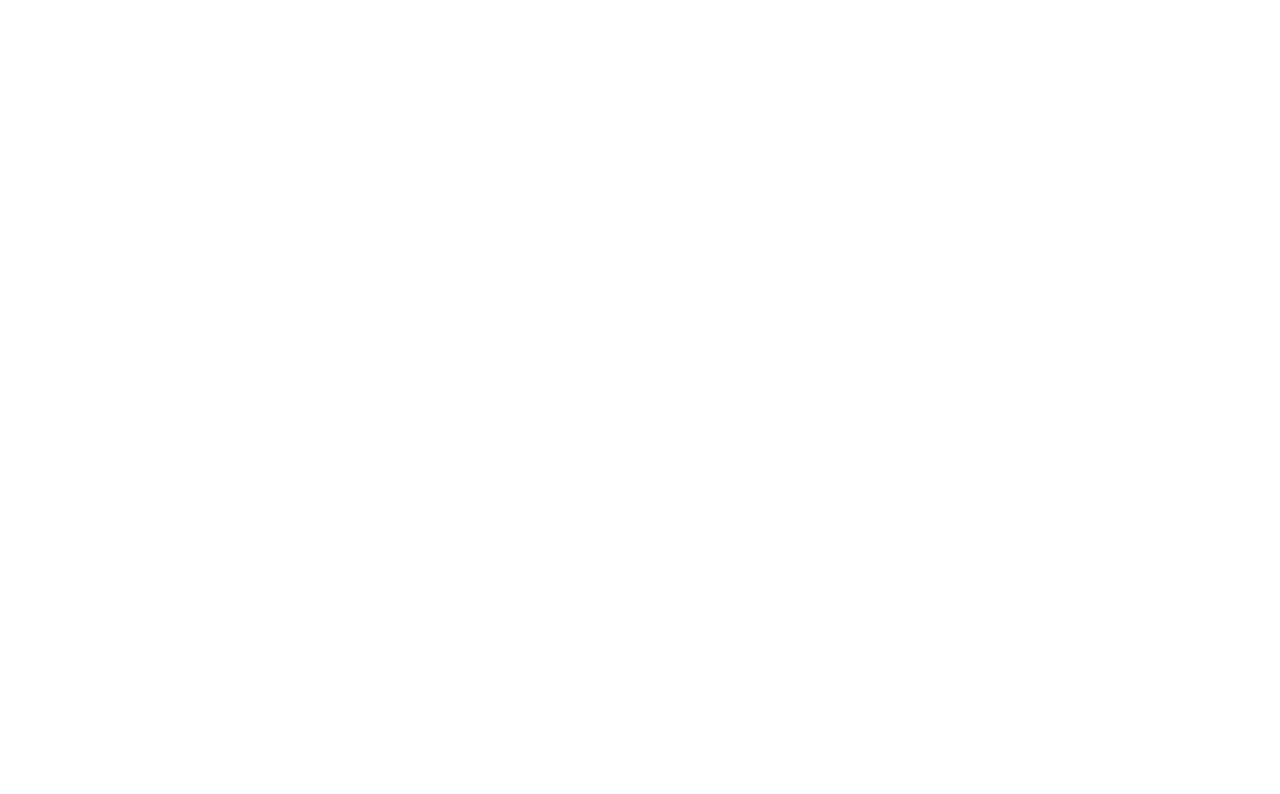
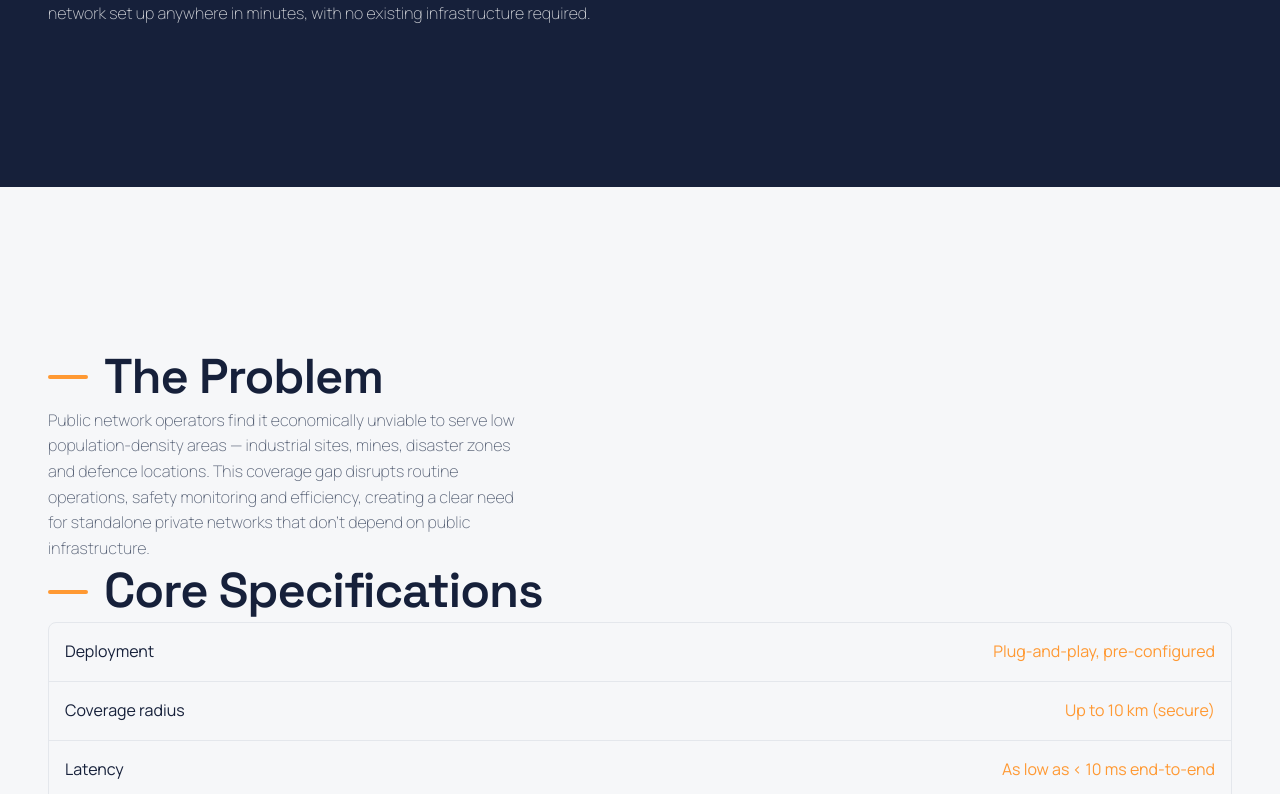
Before and after one commit to divyanshchahar/kinesis, a Next.js app: page /products/private_5g in a window 1280 px wide. Before the commit this address had no page. Shown: the part 506-1300 px from the top of the page. Before the commit the page ends 800 px from the top, so only its background shows below. Built offline with nearby package versions, Linux system fonts and the light colour scheme.

Commit message:
added new page

```diff
--- /dev/null
+++ b/src/app/products/private_5g/page.module.css
@@ -0,0 +1,34 @@
+.unOrderedList {
+    display: flex;
+    flex-direction: column;
+    width: 100%;
+    gap: var(--dimension-4);
+}
+
+@media screen and (min-width: 480px) {
+    .unOrderedList {
+        display: flex;
+        flex-direction: row;
+        flex-wrap: wrap;
+        width: 100%;
+        gap: var(--dimension-4);
+
+        li {
+            max-width: var(--max-width-xxs);
+        }
+    }
+}
+
+.max60chContainer {
+    max-width: var(--max-width-60ch);
+}
+
+.flexContainer{
+    flex: 1;
+}
+
+@media screen and (min-width: 480px) {
+    .flexContainer{
+        min-width: var(--max-width-xxs);
+    }
+}
--- /dev/null
+++ b/src/app/products/private_5g/page.tsx
@@ -0,0 +1,132 @@
+import Header2Layout from "@/ui/layouts/Header2Layout";
+import AccentedHeading2Layout from "@/ui/layouts/AccentedHeading2Layout";
+import CharctersticTableLayout from "@/ui/layouts/CharctersticTableLayout";
+import UnorderedListComponent from "@/ui/componenets/UnorderedListComponent";
+import TextCard1Layout from "@/ui/layouts/TextCard1Layout";
+import CTA2Layout from "@/ui/layouts/CTA2Layout";
+import styles from "./page.module.css"
+
+export default function PlasticToDiesel() {
+    return (
+        <>
+            <Header2Layout colorScheme={"colorScheme3"} capsulText={"SUSTAINABILITY"}
+                           headingText={"Private 5G Networks — RDN Box"}
+                           bodyText={"The RDN Box is a compact, self-contained wireless network hub that integrates the Radio Access Network (RAN), Core Network and an AI engine into a single portable unit. Built on 3GPP-defined 5G-Advanced standards and pre-configured for plug-and-play deployment — a fully functional private 5G network set up anywhere in minutes, with no existing infrastructure required."}
+                           hasBox={false} version={"saffron"}/>
+
+            <div className={`colorScheme2 paddedContainer`}>
+
+                <div className={`maxWidthContainer flex3`}>
+                    <div className={`${styles.max60chContainer}`}>
+                        <div className={`flex2`}>
+                            <AccentedHeading2Layout colorScheme={"colorScheme2"} headingText={"The Problem"}
+                                                    version={"saffron"}/>
+
+                            <p className={`lightNormal`}>
+                                Public network operators find it economically unviable to serve low population-density
+                                areas
+                                — industrial sites, mines, disaster zones and defence locations. This coverage gap
+                                disrupts
+                                routine operations, safety monitoring and efficiency, creating a clear need for
+                                standalone
+                                private networks that don’t depend on public infrastructure.
+                            </p>
+                        </div>
+                    </div>
+
+                    {/*CORE SPECIFICATION*/}
+                    <div className={`flex2`}>
+                        <AccentedHeading2Layout colorScheme={"colorScheme2"} headingText={"Core Specifications"}
+                                                version={"saffron"}/>
+
+                        <CharctersticTableLayout colorScheme={"colorScheme2"}
+                                                 values={[{
+                                                     characterstic: "Deployment",
+                                                     value: "Plug-and-play, pre-configured"
+                                                 }, {
+                                                     characterstic: "Coverage radius",
+                                                     value: "Up to 10 km (secure)"
+                                                 }, {
+                                                     characterstic: "Latency",
+                                                     value: "As low as < 10 ms end-to-end"
+                                                 }, {
+                                                     characterstic: "Power",
+                                                     value: "Energy-efficient; runs on solar / wind"
+                                                 }, {
+                                                     characterstic: "Operation",
+                                                     value: "Capable of fully autonomous operation"
+                                                 }, {
+                                                     characterstic: "Standards",
+                                                     value: "5G NR, IMT-2020 compliant"
+                                                 }, {
+                                                     characterstic: "Origin",
+                                                     value: "Fully in-house — developed at IIT Delhi"
+                                                 }]}
+                                                 version={"saffron"} addedStyle={styles.flexContainer}/>
+                    </div>
+
+                    {/*DEPLOYMENT FLEXIBILITY*/}
+                    <div className={`flex2`}>
+                        <AccentedHeading2Layout colorScheme={"colorScheme2"}
+                                                headingText={"Network Performance Modes"}
+                                                version={"saffron"}/>
+
+                        <div className={`flex`}>
+                            <TextCard1Layout lineColor={"saffron"} backgroundColor={"foreground"}
+                                             headingText={"eMBB — Enhanced Mobile Broadband"}
+                                             bodyText={"High-throughput downlink/uplink for bandwidth-intensive applications."}
+                                             colorScheme={"colorScheme2"} addedStyles={styles.flexContainer}/>
+
+                            <TextCard1Layout lineColor={"saffron"} backgroundColor={"foreground"}
+                                             headingText={"URLLC — Ultra-Reliable Low Latency"}
+                                             bodyText={"Sub-10ms latency for mission-critical use cases such as Industry 4.0 automation and remote healthcare."}
+                                             colorScheme={"colorScheme2"} addedStyles={styles.flexContainer}/>
+
+                            <TextCard1Layout lineColor={"saffron"} backgroundColor={"foreground"}
+                                             headingText={"RedCap — Reduced Capability"}
+                                             bodyText={"Cost-efficient massive machine-type communication for IoT — remote operation, health monitoring and asset/vehicle tracking."}
+                                             colorScheme={"colorScheme2"} addedStyles={styles.flexContainer}/>
+                        </div>
+                    </div>
+
+                    {/*NETWORK PERFORMANCE MODES*/}
+                    <div className={`flex2`}>
+                        <AccentedHeading2Layout colorScheme={"colorScheme2"} headingText={"Deployment Flexibility"}
+                                                version={"saffron"}/>
+
+                        <UnorderedListComponent listType={"check mark"} listColor={"saffron"}
+                                                listItems={[`Lightweight and portable — mountable on masts/towers or carried by drones`, `Solar / wind powered for independent, off-grid operation`, `Modular add-ons including customer-specific IoT integrations`]}
+                                                colorScheme={"colorScheme2"} addedStyles={styles.unOrderedList}/>
+                    </div>
+
+                    {/*DEPLOYMENT FLEXIBILITY*/}
+                    <div className={`flex2`}>
+                        <AccentedHeading2Layout colorScheme={"colorScheme2"}
+                                                headingText={"Applications"}
+                                                version={"saffron"}/>
+
+                        <div className={`flex`}>
+                            <TextCard1Layout lineColor={"saffron"} backgroundColor={"foreground"}
+                                             headingText={"Industry & mines"}
+                                             bodyText={"Continuous connectivity for automation, asset monitoring and workforce safety in low-density areas underserved by public networks."}
+                                             colorScheme={"colorScheme2"} addedStyles={styles.flexContainer}/>
+
+                            <TextCard1Layout lineColor={"saffron"} backgroundColor={"foreground"}
+                                             headingText={"Disaster management"}
+                                             bodyText={"Instant secure connectivity at disaster sites and relief camps where public networks are down or unavailable."}
+                                             colorScheme={"colorScheme2"} addedStyles={styles.flexContainer}/>
+
+                            <TextCard1Layout lineColor={"saffron"} backgroundColor={"foreground"}
+                                             headingText={"Defence communication"}
+                                             bodyText={"Secure, private, rapidly deployable networks in operational areas lacking public network access."}
+                                             colorScheme={"colorScheme2"} addedStyles={styles.flexContainer}/>
+                        </div>
+                    </div>
+
+                    <CTA2Layout colorScheme={"colorScheme3"} headingText={"Interested in Plastic to Diesel?"}
+                                bodyText={"Request a detailed brief, specifications or a technology demonstration."}/>
+                </div>
+            </div>
+        </>
+    )
+}
```
